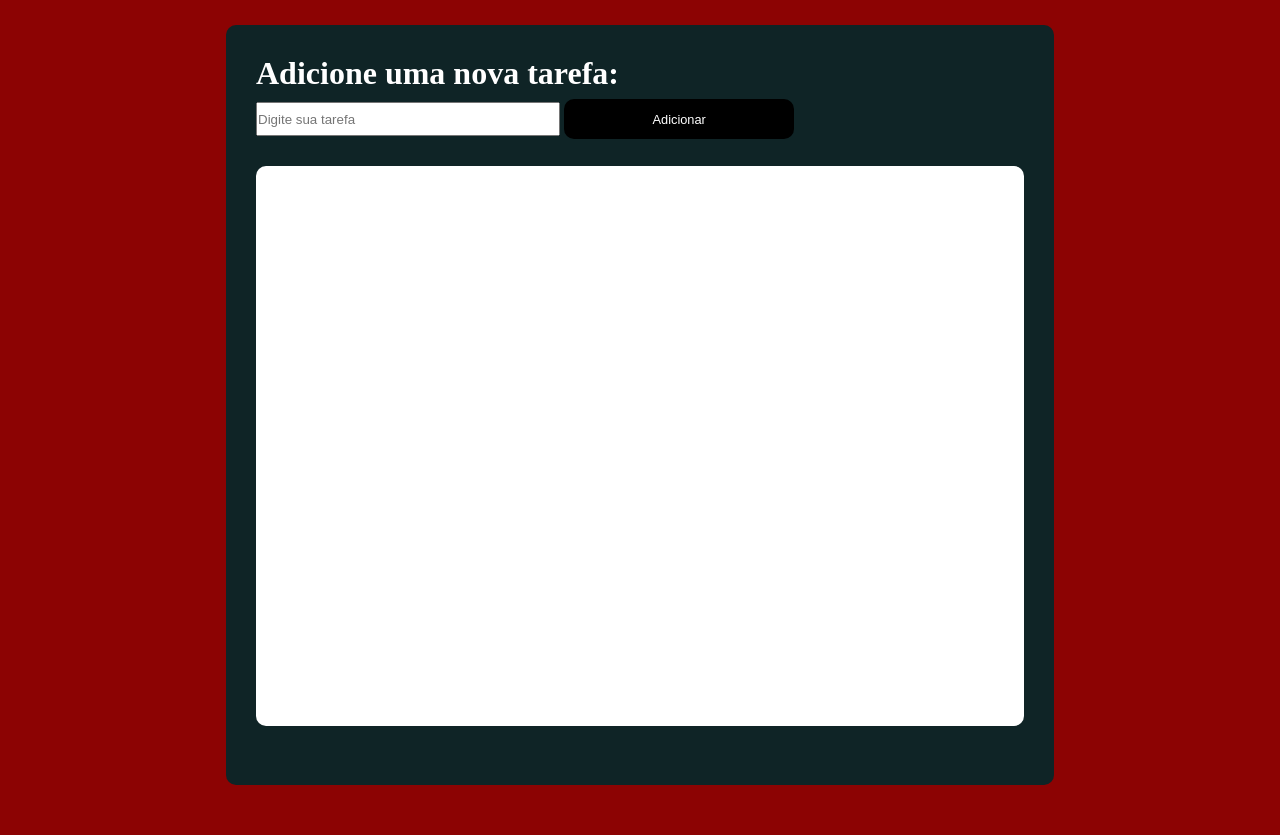
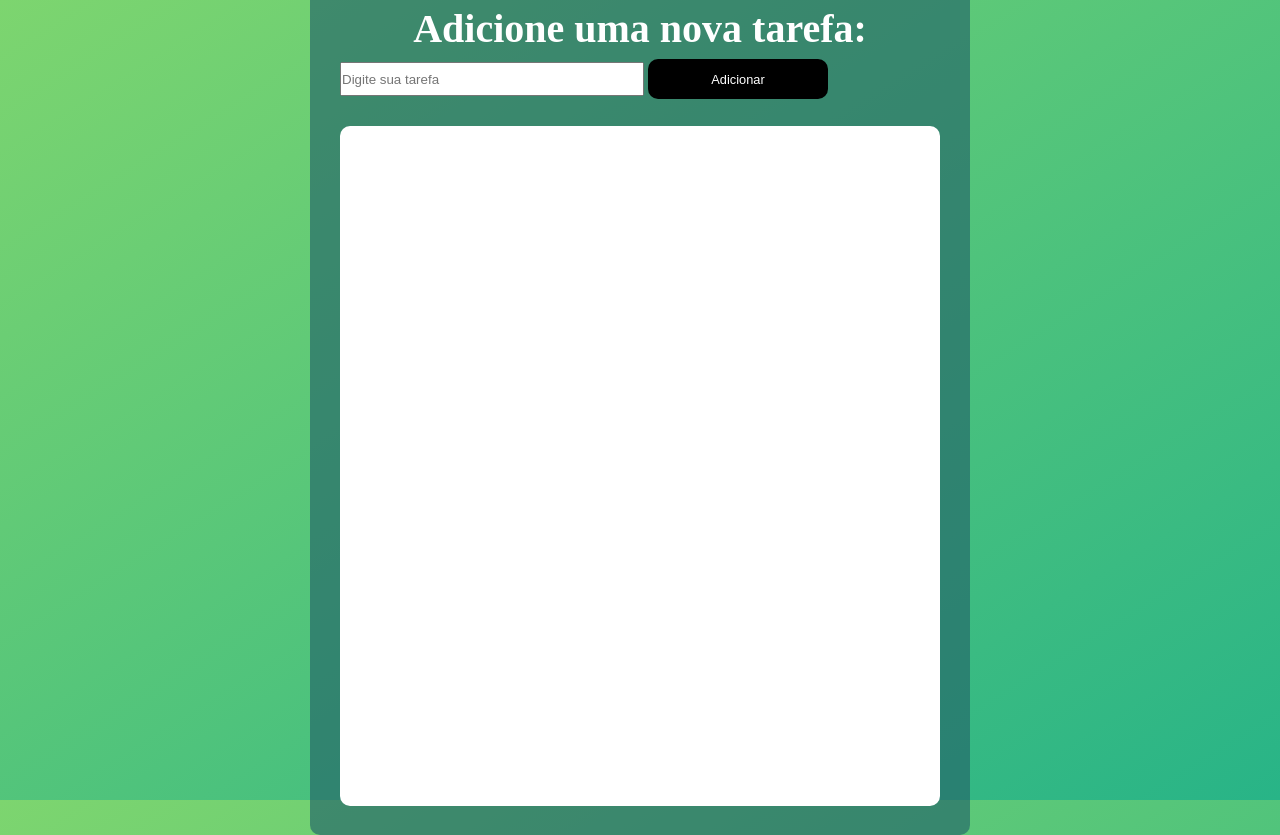
Before and after one commit to ADP087/Lista-de-Tarefas, a plain HTML site: page index.html in a window 1280 px wide. Before the commit the page ends 800 px from the top, so only its background shows below. Drawn offline with Linux system fonts and the light colour scheme.

Commit message:
Configurando o style
Dando uns toques no style para melhorar visualmente

```diff
--- a/style.css
+++ b/style.css
@@ -5,20 +5,24 @@
 
 body {
   height: 100vh;
-  display: flex;
-  justify-content: center;
-  align-items: center;
-  background-color: #8C0303;
+  display: grid;
+  place-content: center;
+  background: linear-gradient(to top left, #28b487, #7dd56f);
 }
 
 .container {
   margin-top: 10px;
-  height: 700px;
-  width: 60%;
-  background-color: #0F2426;
+  height: 800px;
+  width: 600px;
+  background-color: #246469a6;
   color: white;
   padding: 30px;
   border-radius: 10px;
+}
+
+h1 {
+  text-align: center;
+  font-size: 2.5em;
 }
 
 #input-tarefa {
@@ -42,7 +46,7 @@ body {
 
 .tarefas {
   background-color: white;
-  height: 80%;
+  height: 85%;
   width: 100%;
   border-radius: 10px;
   margin: auto;
@@ -89,7 +93,7 @@ ul li .botoes-tarefa {
 }
 
 .botoes-tarefa button:hover {
-  background-color: #0F2426;
+  background-color: #0f2426;
 }
 
 .tarefas ul .clicado {
```
